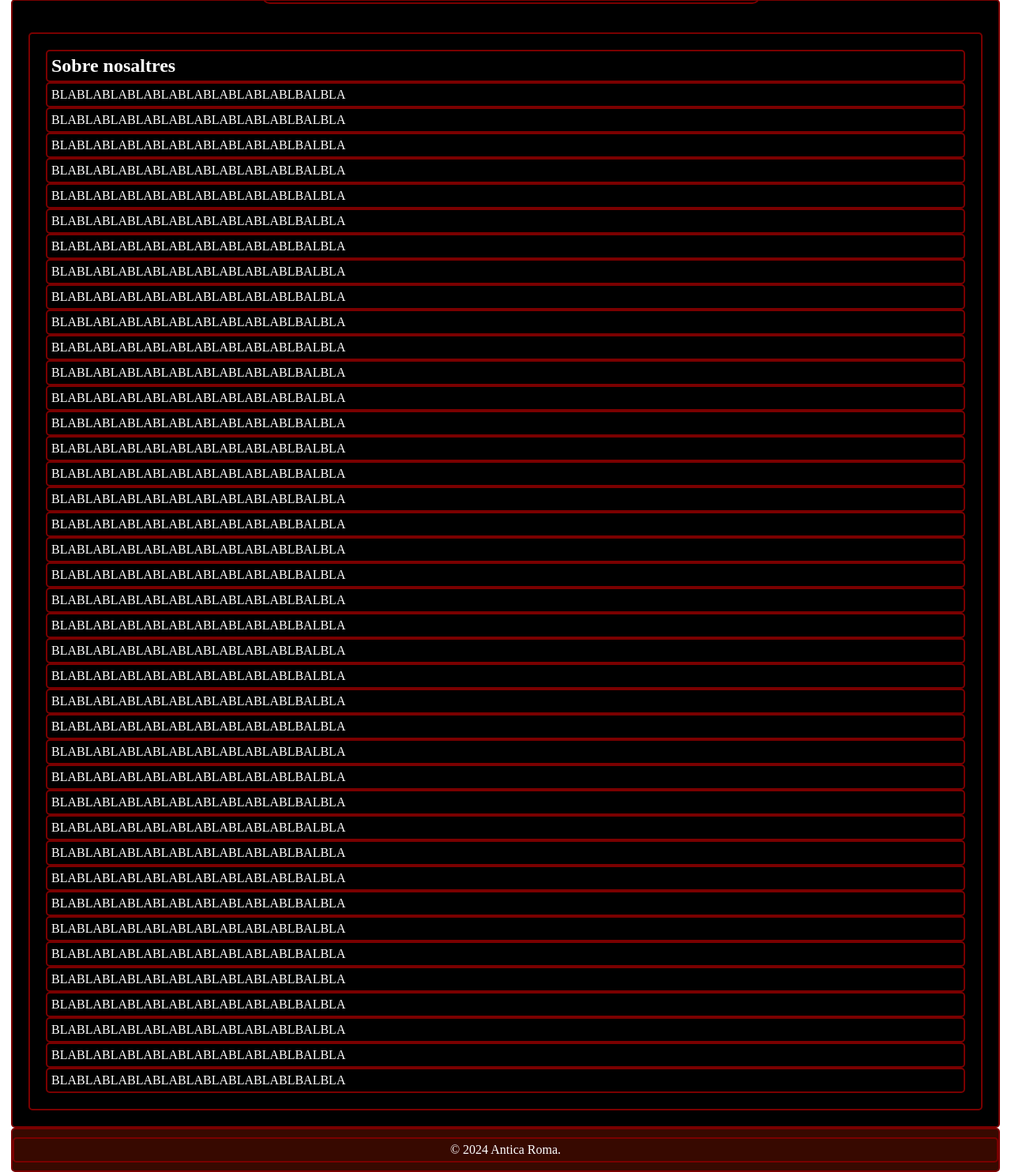
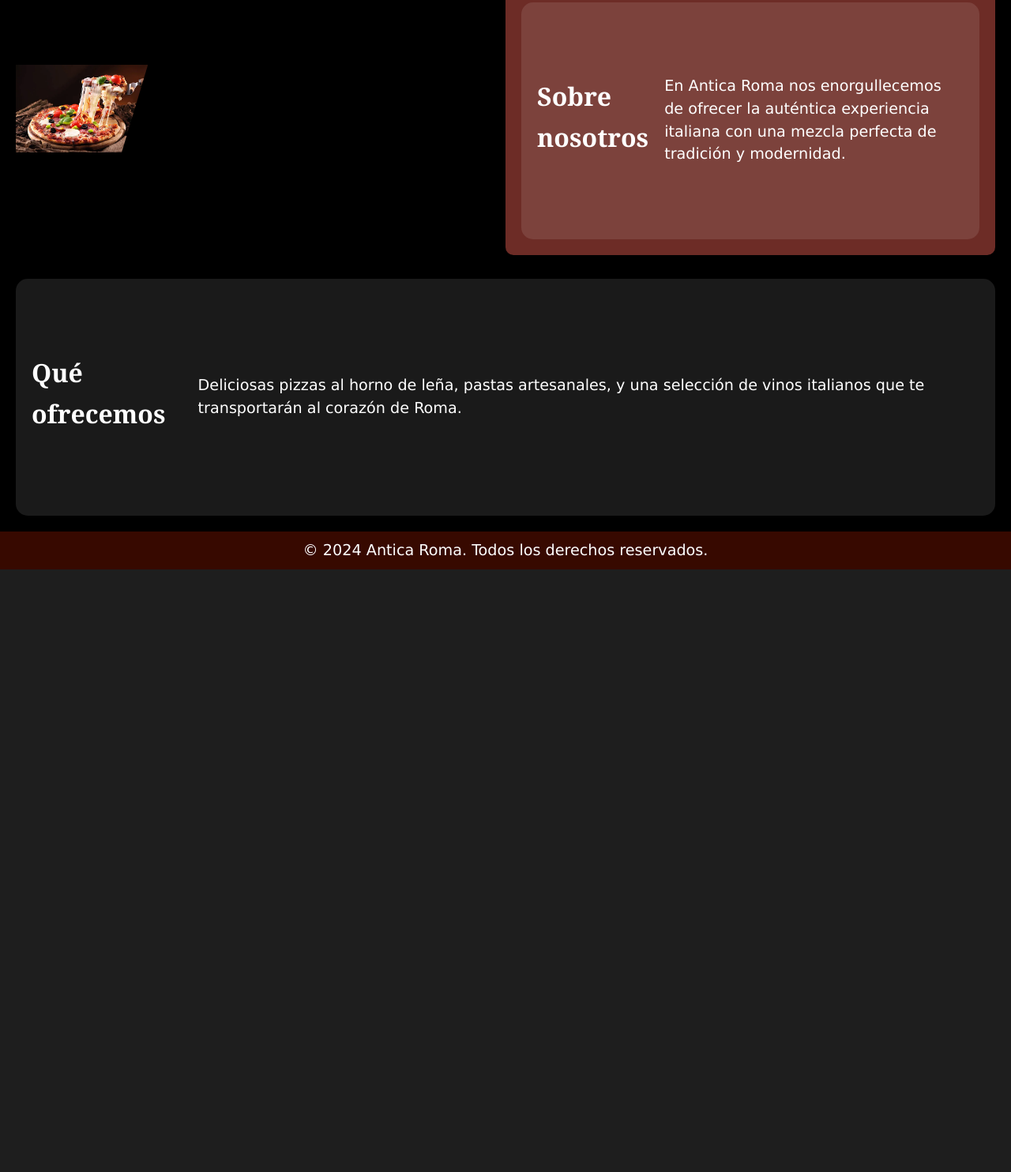
Before and after one commit to Robe124/ProjecteInicial, a PHP site: page / in a window 1280 px wide. Shown: the part 893-2377 px from the top of the page at 79% size. After the commit the page ends 1614 px from the top, so only its background shows below. Run offline with PHP 8.4, Linux system fonts and the light colour scheme.

Commit message:
6.0
 He ingresado varias imágenes, he cambiado parcialmente el código y he intentado replicar la parte de Figma donde se observa una sección 'Qué ofrecemos' y 'Sobre nosotros

```diff
--- a/index.css
+++ b/index.css
@@ -1,17 +1,27 @@
+/* Reset de márgenes y padding */
 * {
   margin: 0;
   padding: 0;
-  border: 2px solid rgb(122, 0, 0);
-            padding: 5px;
-            border-radius: 5px;
+  box-sizing: border-box;
 }
 
-#titol{
-  vertical-align: middle;
-  margin: 10px;
+body {
+  font-family: 'Arial', sans-serif;
+  color: #ffffff;
+  background-color: #000000;
+  line-height: 1.6; /* Mejora la legibilidad */
 }
-html, body {
-  height: 100%;
+
+h2 {
+  font-family: 'Georgia', serif;
+  font-size: 2em;
+  margin-bottom: 10px;
+}
+
+p {
+  font-family: 'Verdana', sans-serif;
+  font-size: 1.2em;
+  line-height: 1.5em;
 }
 
 header {
@@ -23,16 +33,17 @@ header {
 nav ul {
   list-style-type: none;
   display: flex;
-  justify-content: center; /* Centra horizontalmente el menú */
+  justify-content: center;
 }
 
 nav ul li {
-  margin: 0 100px; /* Espaciado entre los elementos del menú */
+  margin: 0 100px;
 }
 
 nav ul li a {
   color: white;
-  text-decoration: none; /* Quita el subrayado */
+  text-decoration: none;
+  font-family: 'Georgia', serif;
   font-weight: bold;
 }
 
@@ -41,51 +52,124 @@ nav ul li a {
               url('./img/baking-delicious-pizza-with-wood-fired-oven.jpg');
   background-size: cover;
   background-position: center;
-  background-repeat: no-repeat;
   width: 100%;
   height: 95vh;
   position: relative;
   transition: filter 0.5s ease, background-color 0.5s ease;
-  filter: blur(0px); /* Comienza sin difuminado */
-  background-color: transparent; /* Comienza transparente */
-  background-attachment: fixed; /* Evita el desplazamiento de la imagen con el contenido */
-}
-
-.background.blurred {
-  filter: blur(7px); /* Difumina la imagen */
-  background-color: black; /* Fondo negro al hacer scroll */
-}
-
-#CucinaItalian{
-  font-family:'Courier New', Courier, monospace;
+  filter: blur(0px);
 }
 
 .overlay {
-  color: white; /* Color del texto */
-  padding: 10px; /* Espaciado alrededor del texto */
-  text-align: center; /* Centra el texto */
-  border-radius: 10px; /* Bordes redondeados */
-  position: absolute; /* Para posicionarlo dentro del background */
-  top: 50%; /* Centrado vertical */
-  left: 50%; /* Centrado horizontal */
-  transform: translate(-50%, -50%); /* Ajuste del centrado */
+  color: white;
+  padding: 10px;
+  text-align: center;
+  position: absolute;
+  top: 50%;
+  left: 50%;
+  transform: translate(-50%, -50%);
+}
+
+.Titulo {
+  display: flex;
+  justify-content: space-between;
+  align-items: center;
+  width: 100%;
+}
+
+#Izquierda, #Derecha {
+  font-family: 'Georgia', serif;
   font-size: 50px;
- }
+  font-weight: bold;
+}
+
+.imagen {
+  max-width: 300px;
+  margin: 0 20px;
+}
+
+#Subtitulo {
+  font-size: 30px;
+  margin-left: 20px;
+  text-align: center;
+  font-family: 'Georgia', serif;
+}
 
 main {
-  padding: 20px; /* Espaciado alrededor del contenido principal */
-  background-color: #000000; /* Fondo oscuro */
+  padding: 20px;
 }
 
-.about {
+/* Ajuste de las secciones "about" y "services" */
+.about, .services {
+  display: flex;
+  align-items: center;
+  justify-content: space-between;
+  background-color: rgba(255, 255, 255, 0.1);
   padding: 20px;
-  margin-top: 20px; /* Espaciado superior para separar secciones */
-  color: white;
+  border-radius: 15px;
+  margin-top: 30px;
+  position: relative;
+  min-height: 300px;
+  gap: 20px; /* Añade espacio entre la imagen y el texto */
 }
 
 footer {
   text-align: center;
   padding: 10px 0;
   background-color: #370900;
+}
+
+#pizzasSobreNosotros {
+  clip-path: polygon(0 0, 100% 0, 80% 100%, 0% 100%);
+  width: 30%;
+  height: auto;
+}
+
+/* Imagen de la pizza recortada */
+.pizza-image {
+  width: 100%;
+  height: auto;
+  object-fit: cover;
+  clip-path: polygon(0 0, 100% 0, 80% 100%, 0% 100%);
+}
+
+/* Contenedor del texto alineado con la imagen */
+.text-container {
+  flex: 1.5;
+  padding: 20px;
+  background-color: #6D2C26;
+  border-radius: 10px;
   color: white;
+  display: flex;
+  flex-direction: column;
+  justify-content: center;
 }
+
+/* Alineación horizontal de la imagen y el texto */
+.image-text-section {
+  display: flex;
+  align-items: center;
+  justify-content: space-between;
+  flex-wrap: wrap; /* Permite que se ajusten en pantallas pequeñas */
+}
+
+.image-container {
+  flex: 1;
+  max-width: 45%; /* Ajusta el ancho máximo de la imagen */
+}
+
+.text-container {
+  flex: 1.5;
+  max-width: 50%; /* Ajusta el ancho máximo del texto */
+}
+
+h2 {
+  font-family: 'Georgia', serif;
+  font-size: 2em;
+  margin-bottom: 10px;
+}
+
+p {
+  font-family: 'Verdana', sans-serif;
+  font-size: 1.2em;
+  line-height: 1.5em;
+}
--- a/index.html
+++ b/index.html
@@ -1,4 +1,3 @@
-<!DOCTYPE html>
 <html lang="es">
 <head>
     <meta charset="UTF-8">
@@ -7,7 +6,7 @@
     <link rel="stylesheet" href="index.css">
 </head>
 <body>
-    <header>
+     <header>
         <nav>
             <ul>
                 <li><a href="#menu">CARTA</a></li>
@@ -17,62 +16,42 @@
             </ul>
         </nav>
     </header>
-    <div class="background">
+
+     <div class="background">
         <div class="overlay">
-            <section id="titol">
-                    <p>ANTICA <img src="./img/Diseño_sin_título-removebg-preview (1).png" alt="Logo"> ROMA</p>
-            </section>
-            <h4>PIZZA E PASTA</h4>
+            <div class="Titulo">
+                <p id="Izquierda">ANTICA</p>
+                <img src="./img/Diseño_sin_título-removebg-preview (1).png" alt="LogoSinFondo" class="imagen">
+                <p id="Derecha">ROMA</p>
+            </div>
+            <h4 id="Subtitulo">DEMANA JA</h4>
         </div>
     </div>
-    <main>
-        <section class="about" id="about">
-            <h2>Sobre nosaltres</h2>
-            <p>BLABLABLABLABLABLABLABLABLABLBALBLA</p>
-            <p>BLABLABLABLABLABLABLABLABLABLBALBLA</p>
-            <p>BLABLABLABLABLABLABLABLABLABLBALBLA</p>
-            <p>BLABLABLABLABLABLABLABLABLABLBALBLA</p>
-            <p>BLABLABLABLABLABLABLABLABLABLBALBLA</p>
-            <p>BLABLABLABLABLABLABLABLABLABLBALBLA</p>
-            <p>BLABLABLABLABLABLABLABLABLABLBALBLA</p>
-            <p>BLABLABLABLABLABLABLABLABLABLBALBLA</p>
-            <p>BLABLABLABLABLABLABLABLABLABLBALBLA</p>
-            <p>BLABLABLABLABLABLABLABLABLABLBALBLA</p>
-            <p>BLABLABLABLABLABLABLABLABLABLBALBLA</p>
-            <p>BLABLABLABLABLABLABLABLABLABLBALBLA</p>
-            <p>BLABLABLABLABLABLABLABLABLABLBALBLA</p>
-            <p>BLABLABLABLABLABLABLABLABLABLBALBLA</p>
-            <p>BLABLABLABLABLABLABLABLABLABLBALBLA</p>
-            <p>BLABLABLABLABLABLABLABLABLABLBALBLA</p>
-            <p>BLABLABLABLABLABLABLABLABLABLBALBLA</p>
-            <p>BLABLABLABLABLABLABLABLABLABLBALBLA</p>
-            <p>BLABLABLABLABLABLABLABLABLABLBALBLA</p>
-            <p>BLABLABLABLABLABLABLABLABLABLBALBLA</p>
-            <p>BLABLABLABLABLABLABLABLABLABLBALBLA</p>
-            <p>BLABLABLABLABLABLABLABLABLABLBALBLA</p>
-            <p>BLABLABLABLABLABLABLABLABLABLBALBLA</p>
-            <p>BLABLABLABLABLABLABLABLABLABLBALBLA</p>
-            <p>BLABLABLABLABLABLABLABLABLABLBALBLA</p>
-            <p>BLABLABLABLABLABLABLABLABLABLBALBLA</p>
-            <p>BLABLABLABLABLABLABLABLABLABLBALBLA</p>
-            <p>BLABLABLABLABLABLABLABLABLABLBALBLA</p>
-            <p>BLABLABLABLABLABLABLABLABLABLBALBLA</p>
-            <p>BLABLABLABLABLABLABLABLABLABLBALBLA</p>
-            <p>BLABLABLABLABLABLABLABLABLABLBALBLA</p>
-            <p>BLABLABLABLABLABLABLABLABLABLBALBLA</p>
-            <p>BLABLABLABLABLABLABLABLABLABLBALBLA</p>
-            <p>BLABLABLABLABLABLABLABLABLABLBALBLA</p>
-            <p>BLABLABLABLABLABLABLABLABLABLBALBLA</p>
-            <p>BLABLABLABLABLABLABLABLABLABLBALBLA</p>
-            <p>BLABLABLABLABLABLABLABLABLABLBALBLA</p>
-            <p>BLABLABLABLABLABLABLABLABLABLBALBLA</p>
-            <p>BLABLABLABLABLABLABLABLABLABLBALBLA</p>
-            <p>BLABLABLABLABLABLABLABLABLABLBALBLA</p>
+
+     <main>
+         <div class="image-text-section">
+            <div class="image-container">
+                <img id="pizzasSobreNosotros" src="./img/pizzasSobreNosotros.webp" alt="Pizzas">
+            </div>
+            <div class="text-container">
+                <section class="about" id="about">
+                    <h2>Sobre nosotros</h2>
+                    <p>En Antica Roma nos enorgullecemos de ofrecer la auténtica experiencia italiana con una mezcla perfecta de tradición y modernidad.</p>
+                </section>
+            </div>
+        </div>
+
+         <section class="services" id="services">
+            <h2>Qué ofrecemos</h2>
+            <p>Deliciosas pizzas al horno de leña, pastas artesanales, y una selección de vinos italianos que te transportarán al corazón de Roma.</p>
         </section>
     </main>
-    <footer>
-        <p>&copy; 2024 Antica Roma.</p>
+
+     <footer>
+        <p>&copy; 2024 Antica Roma. Todos los derechos reservados.</p>
     </footer>
+
     <script src="index.js"></script>
+
 </body>
 </html>
```
Also changed, not shown: img/Diseño_sin_título-removebg-preview (1).png, img/pizzasSobreNosotros.webp (added).
